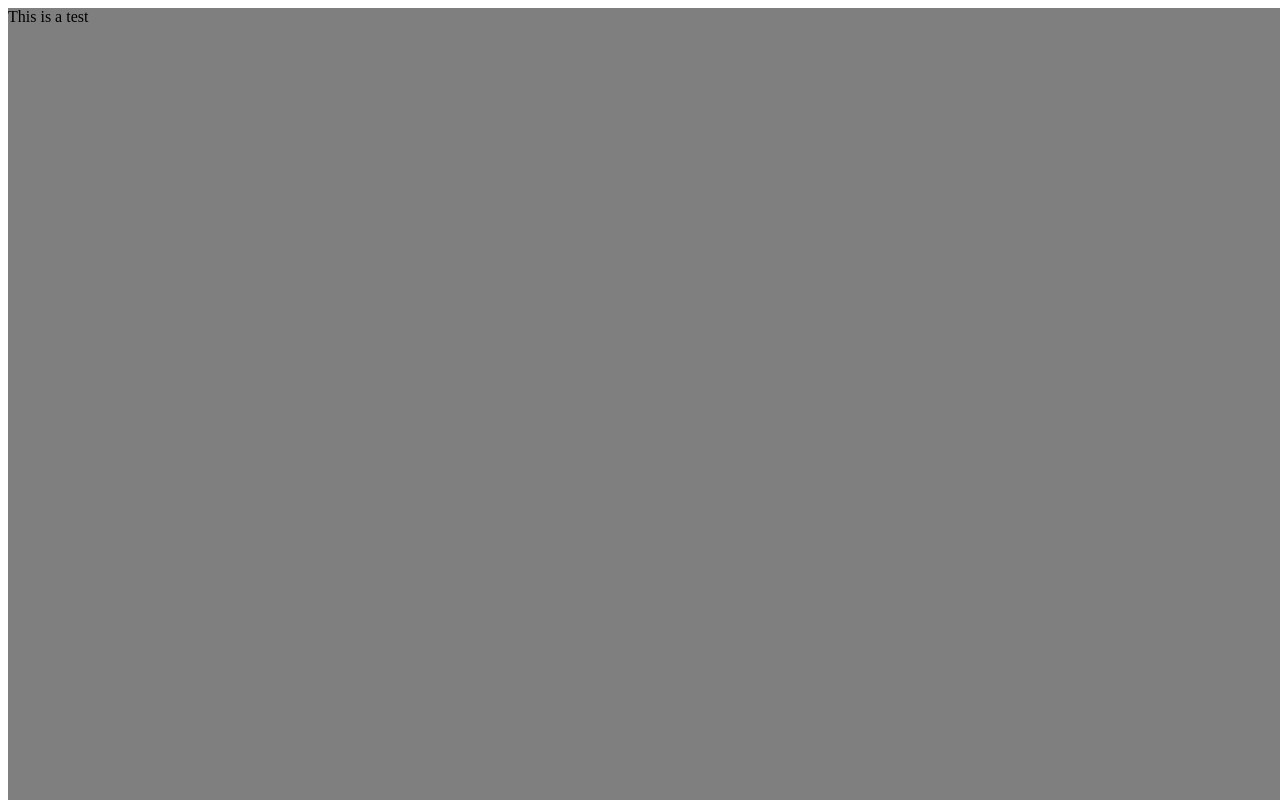
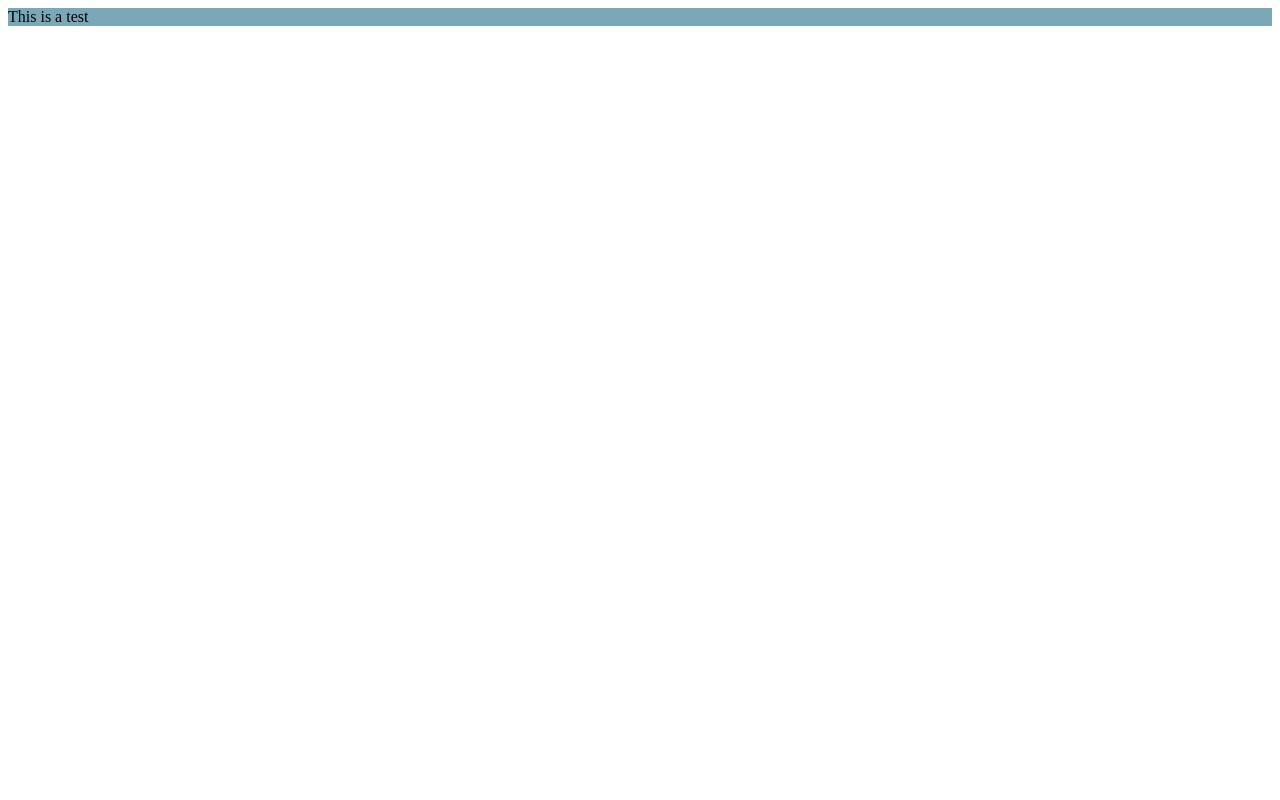
Before and after one commit to Mici247/Mici247.github.io, a plain HTML site: page videos.html in a window 1280 px wide. Drawn offline with Linux system fonts and the light colour scheme.

Commit message:
Update videos.html

```diff
--- a/videos.html
+++ b/videos.html
@@ -4,8 +4,8 @@
 <title>Videos - Milan Szabo</title>
   <style>
     .videocontent {
-      position: fixed;
-      background: rgba(0, 0, 0, 0.5);
+      position: relative;
+      background: rgba(122, 168, 184, 1);
       width: 100%;
       height: 100%;
   </style>
```
